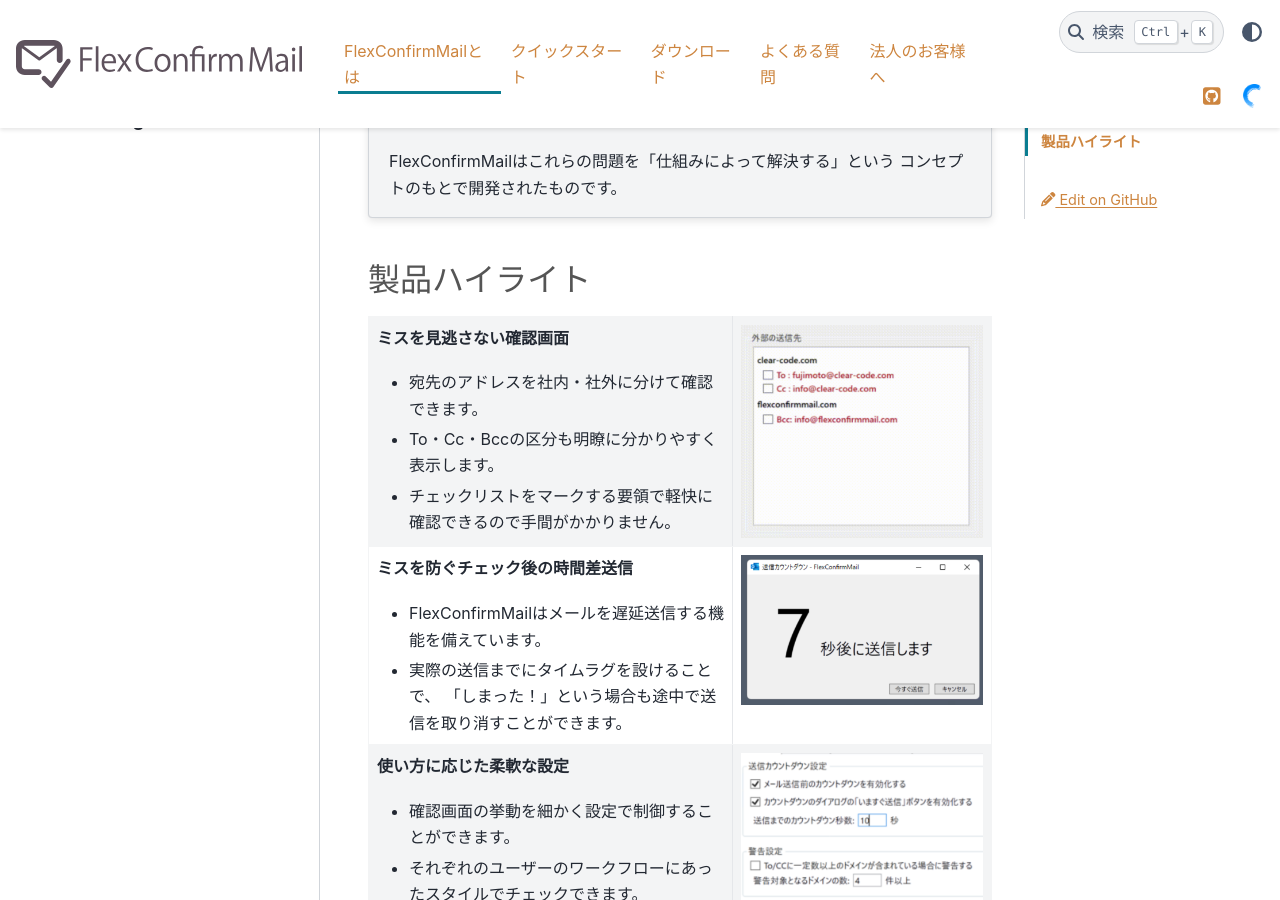
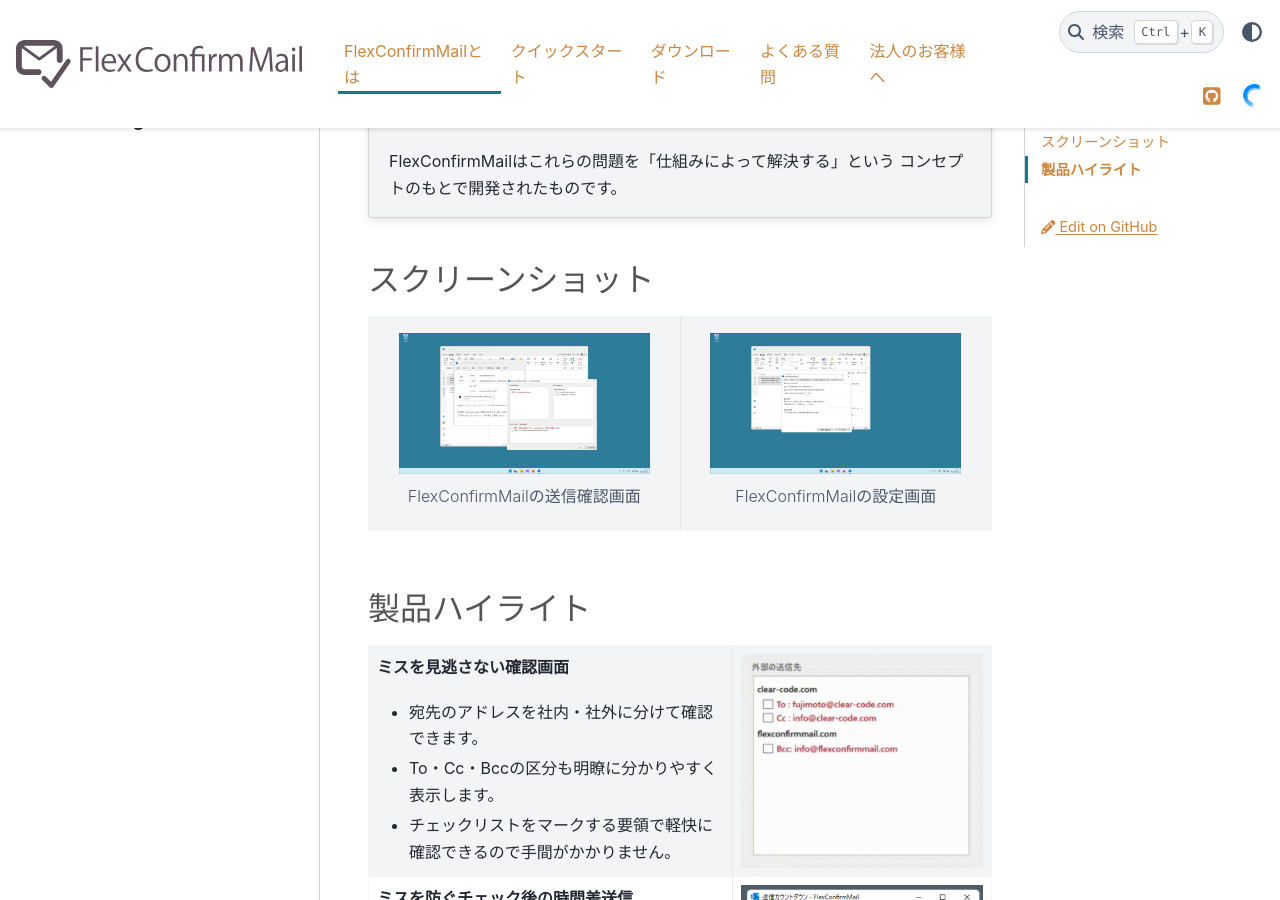
Before and after one commit to FlexConfirmMail/flexconfirmmail.github.io, a Sphinx documentation site: the page built from source/product.rst, in a window 1280 px wide and 900 px high, scrolled down 528 px. Built offline with Sphinx 7.4.7 and the PyData theme 0.15.4, drawn with Linux system fonts in a browser that asks for light colours.

Commit message:
Add product screenshot images
This should explain a lot more than texts. Let's add &em.

Signed-off-by: Fujimoto Seiji <fujimoto@clear-code.com>

```diff
--- a/source/product.rst
+++ b/source/product.rst
@@ -22,6 +22,21 @@
 
    FlexConfirmMailはこれらの問題を「仕組みによって解決する」という
    コンセプトのもとで開発されたものです。
+
+スクリーンショット
+==================
+
+.. list-table::
+
+   * - .. figure:: _static/screenshot-confirm.png
+          :width: 90%
+
+          FlexConfirmMailの送信確認画面
+
+     - .. figure:: _static/screenshot-config.png
+          :width: 90%
+
+          FlexConfirmMailの設定画面
 
 製品ハイライト
 ==============
```
Also changed, not shown: source/_static/screenshot-config.png (added), source/_static/screenshot-confirm.png (added).
